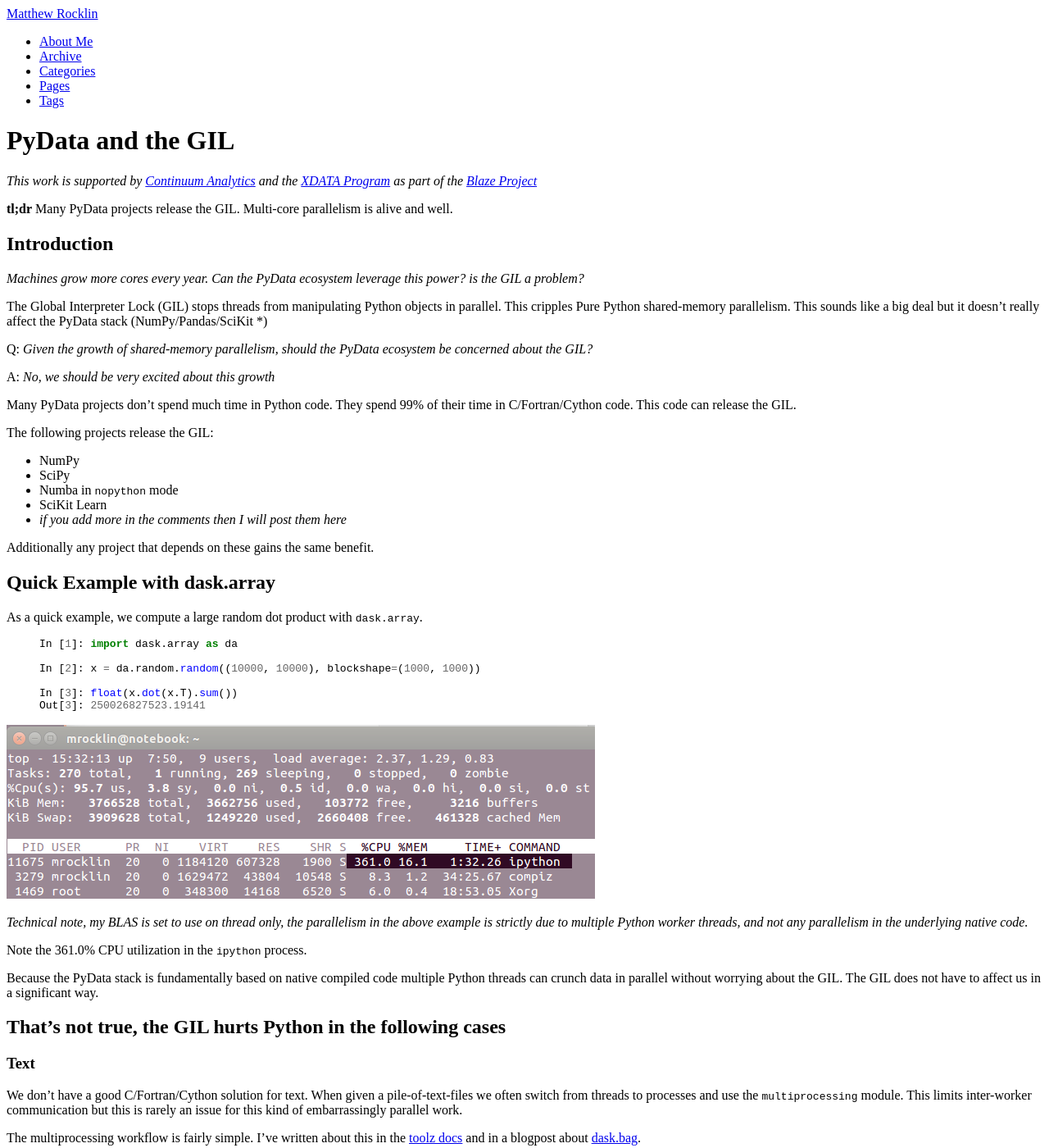
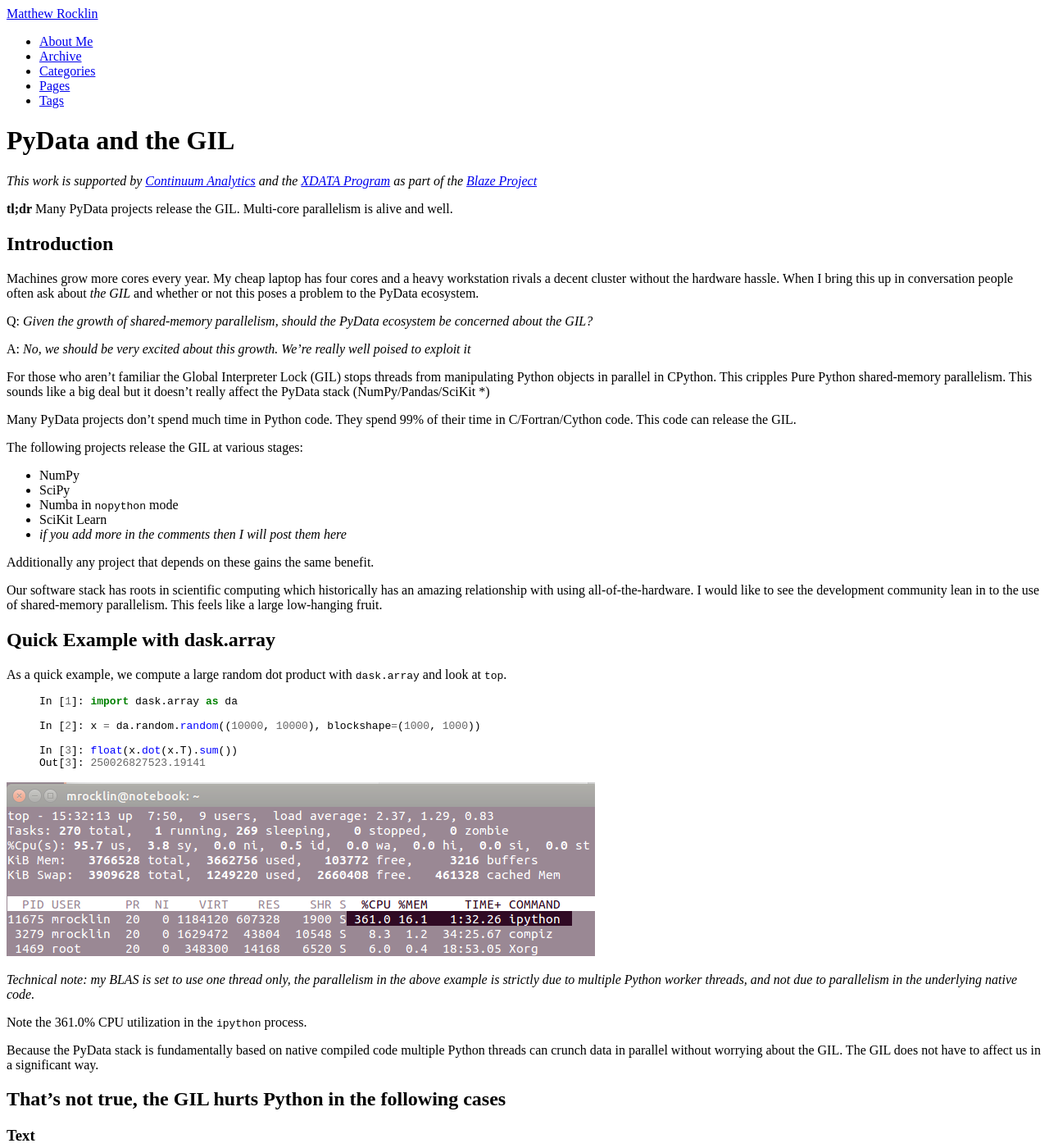
Before and after one commit to besyskymnbk/blog, a Jekyll site: the page built from _posts/work/2015-03-10-PyData-GIL.md, in a window 1280 px wide and 1400 px high. Shown: the whole window at 82% size. Built offline with Jekyll 4.4.1, drawn with Linux system fonts in a browser that asks for light colours; comment, search, counter and statistics services are not loaded.

Commit message:
edits to GIL

```diff
--- a/_posts/work/2015-03-10-PyData-GIL.md
+++ b/_posts/work/2015-03-10-PyData-GIL.md
@@ -17,23 +17,26 @@ alive and well.
 Introduction
 ------------
 
-*Machines grow more cores every year. Can the PyData ecosystem leverage this
-power? is the GIL a problem?*
-
-The Global Interpreter Lock (GIL) stops threads from manipulating
-Python objects in parallel.  This cripples Pure Python shared-memory
-parallelism.  This sounds like a big deal but it doesn't really affect the
-PyData stack (NumPy/Pandas/SciKit *)
+Machines grow more cores every year.  My cheap laptop has four cores and a
+heavy workstation rivals a decent cluster without the hardware hassle.  When I
+bring this up in conversation people often ask about *the GIL* and whether or
+not this poses a problem to the PyData ecosystem.
 
 Q: *Given the growth of shared-memory parallelism, should the PyData ecosystem
     be concerned about the GIL?*
 
-A: *No, we should be very excited about this growth*
+A: *No, we should be very excited about this growth.  We're really well poised
+    to exploit it*
+
+For those who aren't familiar the Global Interpreter Lock (GIL) stops threads
+from manipulating Python objects in parallel in CPython.  This cripples Pure
+Python shared-memory parallelism.  This sounds like a big deal but it doesn't
+really affect the PyData stack (NumPy/Pandas/SciKit *)
 
 Many PyData projects don't spend much time in Python code.  They spend
 99% of their time in C/Fortran/Cython code.  This code can release the GIL.
 
-The following projects release the GIL:
+The following projects release the GIL at various stages:
 
 *  NumPy
 *  SciPy
@@ -43,11 +46,17 @@ The following projects release the GIL:
 
 Additionally any project that depends on these gains the same benefit.
 
+Our software stack has roots in scientific computing which historically has an
+amazing relationship with using all-of-the-hardware.  I would like to see the
+development community lean in to the use of shared-memory parallelism.  This
+feels like a large low-hanging fruit.
+
 
 Quick Example with dask.array
 -----------------------------
 
-As a quick example, we compute a large random dot product with `dask.array`.
+As a quick example, we compute a large random dot product with `dask.array` and
+look at `top`.
 
 {% highlight Python %}
 In [1]: import dask.array as da
@@ -61,8 +70,8 @@ Out[3]: 250026827523.19141
 <img src="{{ BASE_PATH }}/images/350percent-cpu-usage-alpha.png"
      alt="Full resource utilization with Python">
 
-*Technical note, my BLAS is set to use on thread only, the parallelism in the
-above example is strictly due to multiple Python worker threads, and not any
+*Technical note: my BLAS is set to use one thread only, the parallelism in the
+above example is strictly due to multiple Python worker threads, and not due to
 parallelism in the underlying native code.*
 
 Note the 361.0% CPU utilization in the `ipython` process.
```
